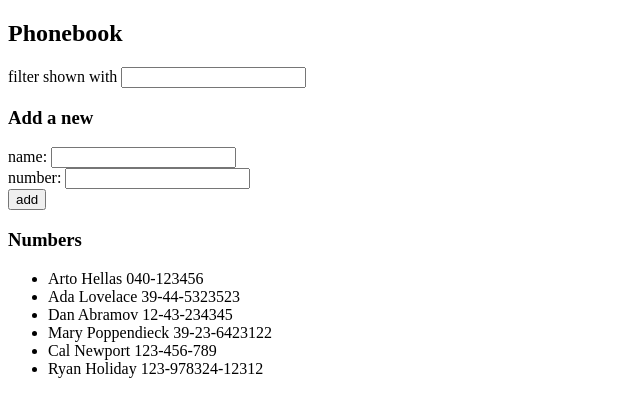
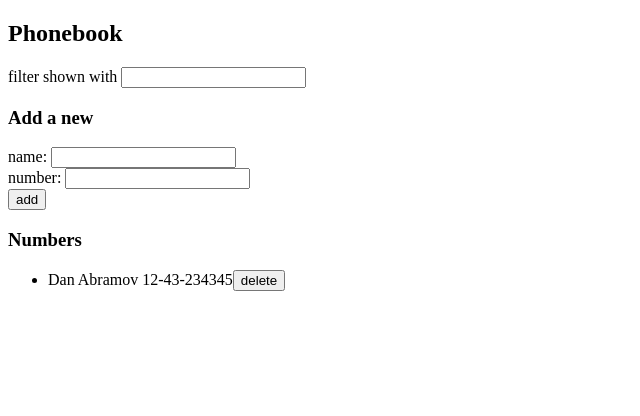
Before and after one commit to phonz-dev/full_stack_open, a React (Create React App) app in the folder part2/phonebook/: page / in a window 1280 px wide. Shown: the top 416 px of the page, without its empty margins (0-640 px from the left). Built offline with nearby package versions, Linux system fonts and the light colour scheme; data requests are answered from the project's data file.

Commit message:
Finish exercise 2.17

```diff
--- a/part2/phonebook/db.json
+++ b/part2/phonebook/db.json
@@ -1,34 +1,9 @@
 {
   "persons": [
-    {
-      "name": "Arto Hellas",
-      "number": "040-123456",
-      "id": 1
-    },
-    {
-      "name": "Ada Lovelace",
-      "number": "39-44-5323523",
-      "id": 2
-    },
     {
       "name": "Dan Abramov",
       "number": "12-43-234345",
       "id": 3
-    },
-    {
-      "name": "Mary Poppendieck",
-      "number": "39-23-6423122",
-      "id": 4
-    },
-    {
-      "name": "Cal Newport",
-      "number": "123-456-789",
-      "id": 5
-    },
-    {
-      "name": "Ryan Holiday",
-      "number": "123-978324-12312",
-      "id": 6
     }
   ]
 }
--- a/part2/phonebook/src/App.js
+++ b/part2/phonebook/src/App.js
@@ -1,5 +1,4 @@
 import { useState, useEffect } from "react";
-import axios from "axios";
 import Filter from "./components/Filter";
 import Persons from "./components/Persons";
 import PersonForm from "./components/PersonForm";
--- a/part2/phonebook/src/components/Person.js
+++ b/part2/phonebook/src/components/Person.js
@@ -1,6 +1,7 @@
-const Person = ({ name, number }) => (
+const Person = ({ name, number, onClick }) => (
 	<li>
 		{name} {number}
+		<button onClick={onClick}>delete</button>
 	</li>
 );
 
--- a/part2/phonebook/src/components/Persons.js
+++ b/part2/phonebook/src/components/Persons.js
@@ -1,10 +1,25 @@
 import Person from "./Person";
+import personService from '../services/persons';
+
+
 
 const Persons = ({ persons }) => {
+	const deletePersonOf = ({ id, name }) => {
+		if (window.confirm(`Delete ${name}?`)) {
+			personService.remove(id);
+			window.location.reload();
+		}
+	}
+
 	return (
 		<ul>
 			{persons.map((person) => (
-				<Person key={person.name} name={person.name} number={person.number} />
+				<Person
+					key={person.name}
+					name={person.name}
+					number={person.number}
+					onClick={() => deletePersonOf(person)}
+				/>
 			))}
 		</ul>
 	);
--- a/part2/phonebook/src/services/persons.js
+++ b/part2/phonebook/src/services/persons.js
@@ -11,4 +11,8 @@ const create = personObject => {
   return request.then(response => response.data);
 }
 
-export default { getAll, create };
+const remove = id => {
+  axios.delete(`${baseUrl}/${id}`);
+}
+
+export default { getAll, create, remove };
```
